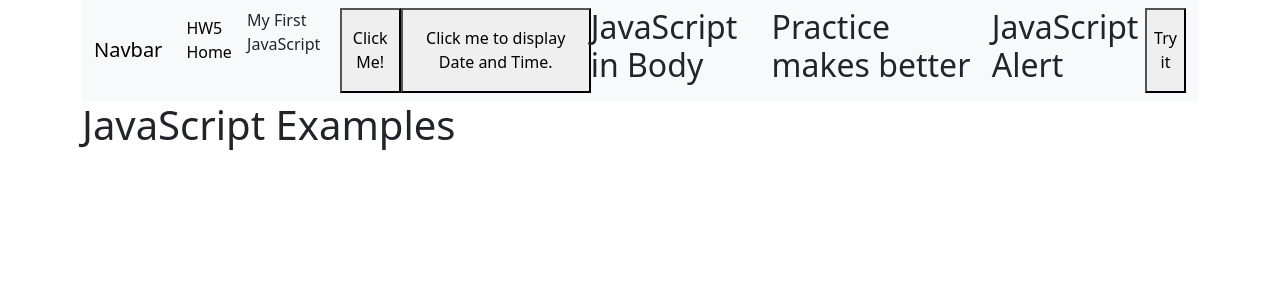
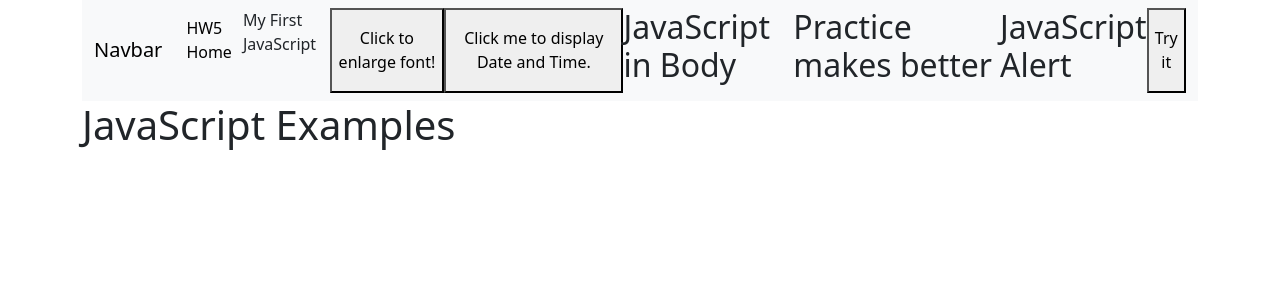
Before and after one commit to glstephens17/hw2, a PHP site: page / in a window 1280 px wide. Shown: the top 300 px of the page. Run offline with PHP 8.4, Linux system fonts and the light colour scheme.

Commit message:
Update view-header.php

```diff
--- a/view-header.php
+++ b/view-header.php
@@ -26,7 +26,7 @@
 
 <p id="demo">JavaScript can change the style of an HTML element.</p>
 
-<button type="button" onclick="document.getElementById('demo').style.fontSize='25px'">Click Me!</button>
+<button type="button" onclick="document.getElementById('demo').style.fontSize='25px'">Click to enlarge font!</button>
 
 </body>
 </html>
```
